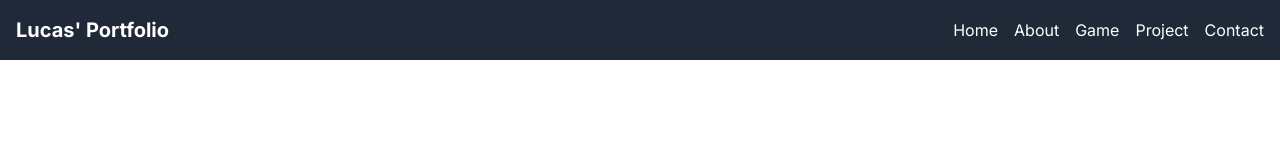
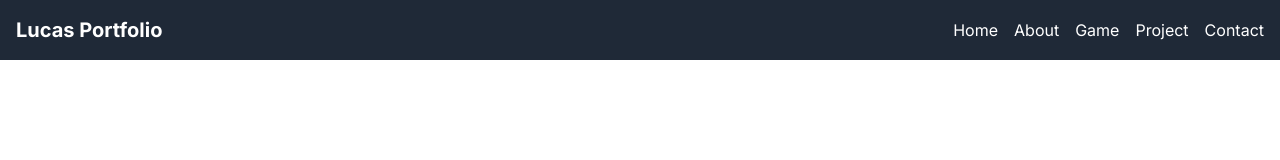
Before and after one commit to lleung030/my-website, a Next.js app: page / in a window 1280 px wide. Shown: the top 160 px of the page. Built offline with nearby package versions, Linux system fonts and the light colour scheme.

Commit message:
refactor

```diff
--- a/src/app/components/navbar/Navbar.jsx
+++ b/src/app/components/navbar/Navbar.jsx
@@ -9,7 +9,7 @@ const Navbar = () => {
         <div className="flex items-center justify-between">
           <div className="text-white text-xl font-bold">
             <Link href="/">
-              Lucas' Portfolio
+              Lucas Portfolio
             </Link>
           </div>
           <div className="flex space-x-4">
```
